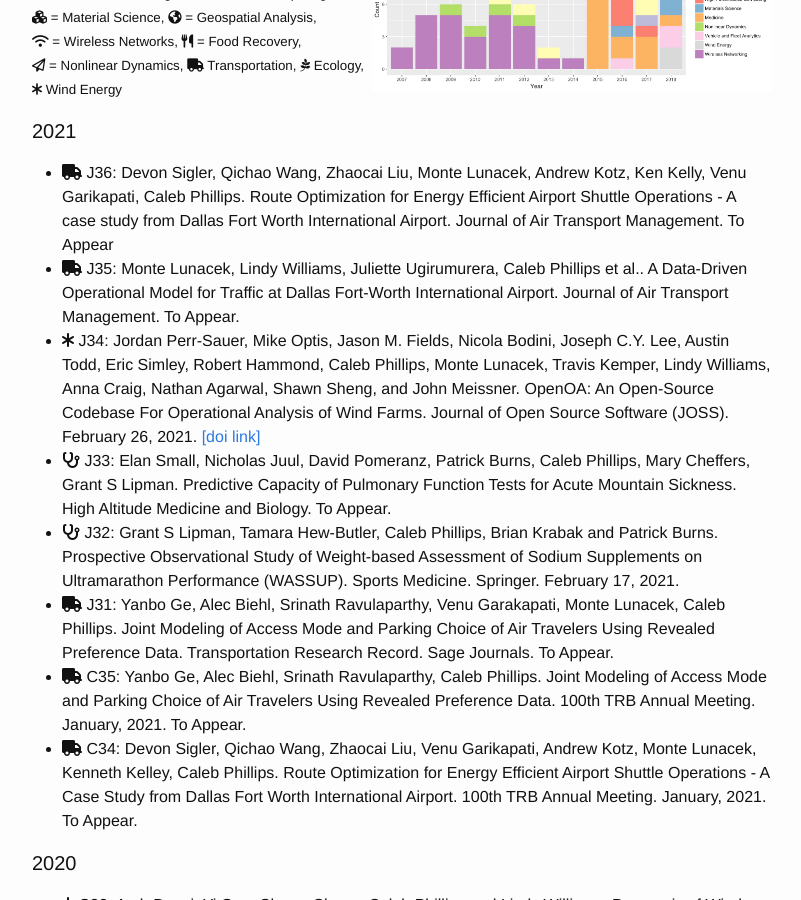
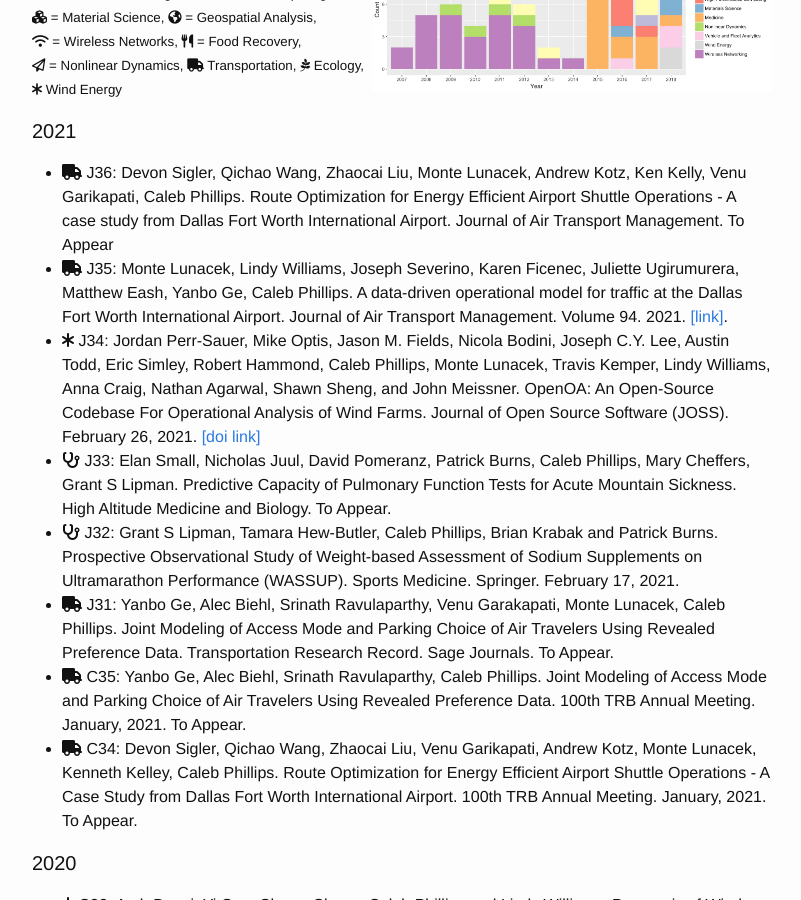
Before and after one commit to somerandomsequence/smallwhitecube, a Jekyll site: the page built from research.md, in a window 1280 px wide and 900 px high, scrolled down 372 px. Shown: the whole window, without its empty margins (238-1039 px from the left). Built offline with Jekyll 4.4.1, drawn with Linux system fonts in a browser that asks for light colours; nearby versions of some CDN libraries.

Commit message:
Update papers.html

```diff
--- a/_includes/papers.html
+++ b/_includes/papers.html
@@ -19,7 +19,7 @@ C = Conference, J = Journal, O = Other<br/><br/>
   <h4>2021</h4>
   <ul>
     <li><i class="fa fa-truck"></i> J36: Devon Sigler, Qichao Wang, Zhaocai Liu, Monte Lunacek, Andrew Kotz, Ken Kelly, Venu Garikapati, Caleb Phillips. Route Optimization for Energy Efficient Airport Shuttle Operations - A case study from Dallas Fort Worth International Airport. Journal of Air Transport Management. To Appear</li>
-    <li><i class="fa fa-truck"></i> J35: Monte Lunacek, Lindy Williams, Juliette Ugirumurera, Caleb Phillips et al.. A Data-Driven Operational Model for Traffic at Dallas Fort-Worth International Airport. Journal of Air Transport Management. To Appear.</li>
+    <li><i class="fa fa-truck"></i> J35: Monte Lunacek, Lindy Williams, Joseph Severino, Karen Ficenec, Juliette Ugirumurera, Matthew Eash, Yanbo Ge, Caleb Phillips. A data-driven operational model for traffic at the Dallas Fort Worth International Airport. Journal of Air Transport Management. Volume 94. 2021. <a href="https://www.sciencedirect.com/science/article/pii/S0969699721000442?dgcid=coauthor">[link]</a>.</li>
     <li><i class="fa fa-asterisk"></i> J34: Jordan Perr-Sauer, Mike Optis, Jason M. Fields, Nicola Bodini, Joseph C.Y. Lee, Austin Todd, Eric Simley, Robert Hammond, Caleb Phillips, Monte Lunacek, Travis Kemper, Lindy Williams, Anna Craig, Nathan Agarwal, Shawn Sheng, and John Meissner. OpenOA: An Open-Source Codebase For Operational Analysis of Wind Farms. Journal of Open Source Software (JOSS). February 26, 2021. <a href="https://doi.org/10.21105/joss.02171">[doi link]</a></li>
     <li><i class="fa fa-stethoscope" aria-hidden="true"></i> J33: Elan Small, Nicholas Juul, David Pomeranz, Patrick Burns, Caleb Phillips, Mary Cheffers, Grant S Lipman. Predictive Capacity of Pulmonary Function Tests for Acute Mountain Sickness. High Altitude Medicine and Biology. To Appear.</li>
     <li><i class="fa fa-stethoscope" aria-hidden="true"></i> J32: Grant S Lipman, Tamara Hew-Butler, Caleb Phillips, Brian Krabak and Patrick Burns. Prospective Observational Study of Weight-based Assessment of Sodium Supplements on Ultramarathon Performance (WASSUP). Sports Medicine. Springer. February 17, 2021.</li>
```
